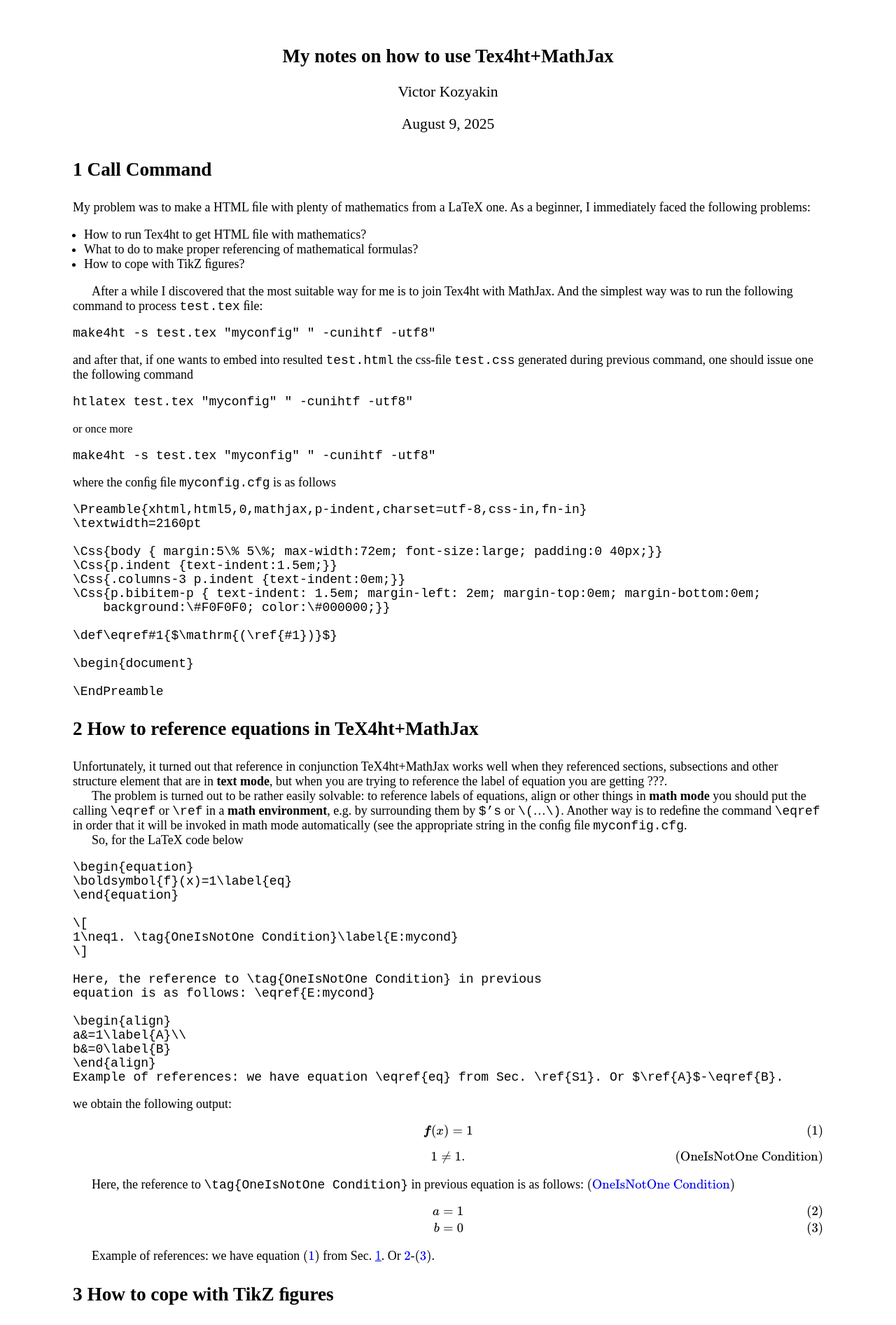
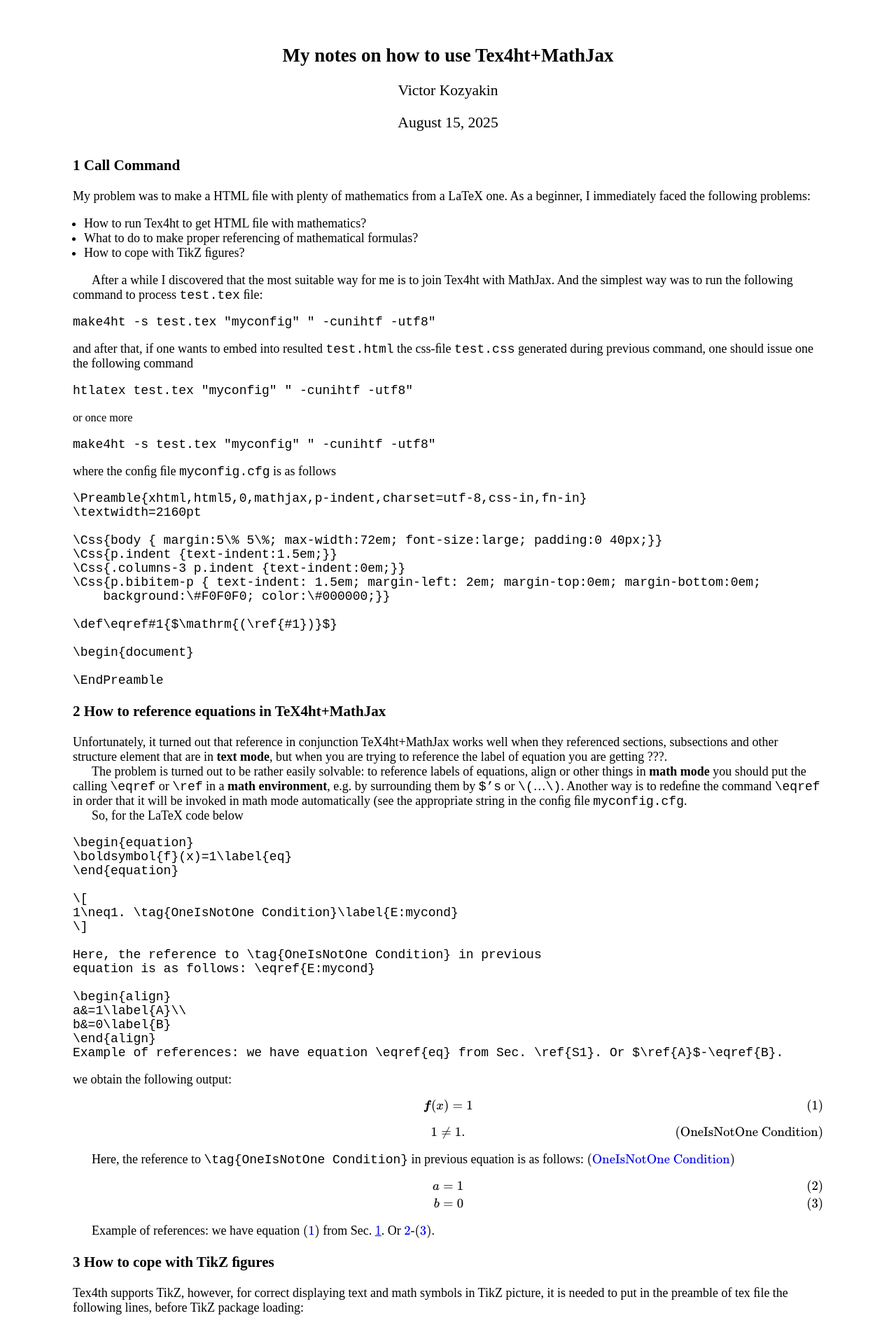
Before and after one commit to kozyakin/kozyakin.github.io, a Jekyll site: the page latex2html/latex2html_via_tex4ht.html, which Jekyll copies as it is, in a window 1280 px wide. Shown: the top 1893 px of the page at 70% size. Built offline with Jekyll 4.4.1, drawn with Linux system fonts in a browser that asks for light colours.

Commit message:
Update styling

```diff
--- a/latex2html/latex2html_via_tex4ht.html
+++ b/latex2html/latex2html_via_tex4ht.html
@@ -18,15 +18,6 @@
   a{overflow-wrap:break-word;word-wrap:break-word;word-break:break-word;hyphens:auto}
   a img{border-top:0;border-left:0;border-right:0}
   img.math{vertical-align:middle}
-  h1,h2,h3,h4,h5{line-height:1.2}
-  @media print{
-  body{max-width:none}
-  }
-  .likesectionHead,.sectionHead{font-size:1.5157em}
-  @media (prefers-color-scheme:dark){
-  img[src^=latex2html_via_tex4ht]{filter:invert(1)}
-  }
-  body{background-color:Canvas;color:CanvasText;color-scheme:light dark;margin:5%;max-width:72em;font-size:large;padding:0 40px}
   li p.indent{text-indent:0}
   li p:first-child{margin-top:0;margin-bottom:0}
   li div:last-child,li p:last-child,li p~ul:last-child{margin-bottom:.5em}
@@ -50,6 +41,7 @@
   img+figcaption,p+figcaption{margin-top:1em}
   .thebibliography dl{display:grid;grid-auto-columns:min-content 1fr;grid-auto-flow:column;grid-auto-columns:1ex 1fr}
   .thebibliography dt{grid-column:1;margin-bottom:.5em}
+  body{margin:5%;max-width:72em;font-size:large;padding:0 40px}
   .thebibliography p.indent{text-indent:1.5em;background:#f0f0f0;color:#000}
   .thebibliography dd{margin-top:0;margin-bottom:1em}
   .columns-3 p.indent{text-indent:0}
@@ -68,7 +60,7 @@
       <span class='ecrm-1200'>Victor Kozyakin</span>
     </div><br>
     <div class='date'>
-      <span class='ecrm-1200'>August 9, 2025</span>
+      <span class='ecrm-1200'>August 15, 2025</span>
     </div>
   </div>
   <h3 class='sectionHead' id='call-command'><span class='titlemark'>1</span> <a id='x1-10001'></a>Call Command</h3><!-- l. 24 -->
@@ -144,7 +136,7 @@ Example of references: we have equation \eqref{eq} from Sec. \ref{S1}. Or $\ref{
   <p class='indent'>Below is an example of using TikZ.</p>
   <figure class='figure' id='x1-30011'>
     <span id='example-of-stanford'></span> <!-- l. 140 -->
-    <p class='noindent'><img alt='˜ ˜ HHSSxy1−1−1111SS' src='latex2html_via_tex4ht0x.svg'></p>
+    <p class='noindent'><img alt='[Picture]' src='latex2html_via_tex4ht0x.svg'></p>
     <figcaption class='caption'>
       <span class='id'>Figure&nbsp;1:</span> <span class='content'>Example of Stanford</span>
     </figcaption><!-- tex4ht:label?: x1-30011  -->
```
Also changed, not shown: latex2html/latex2html_via_tex4ht0x.svg.
